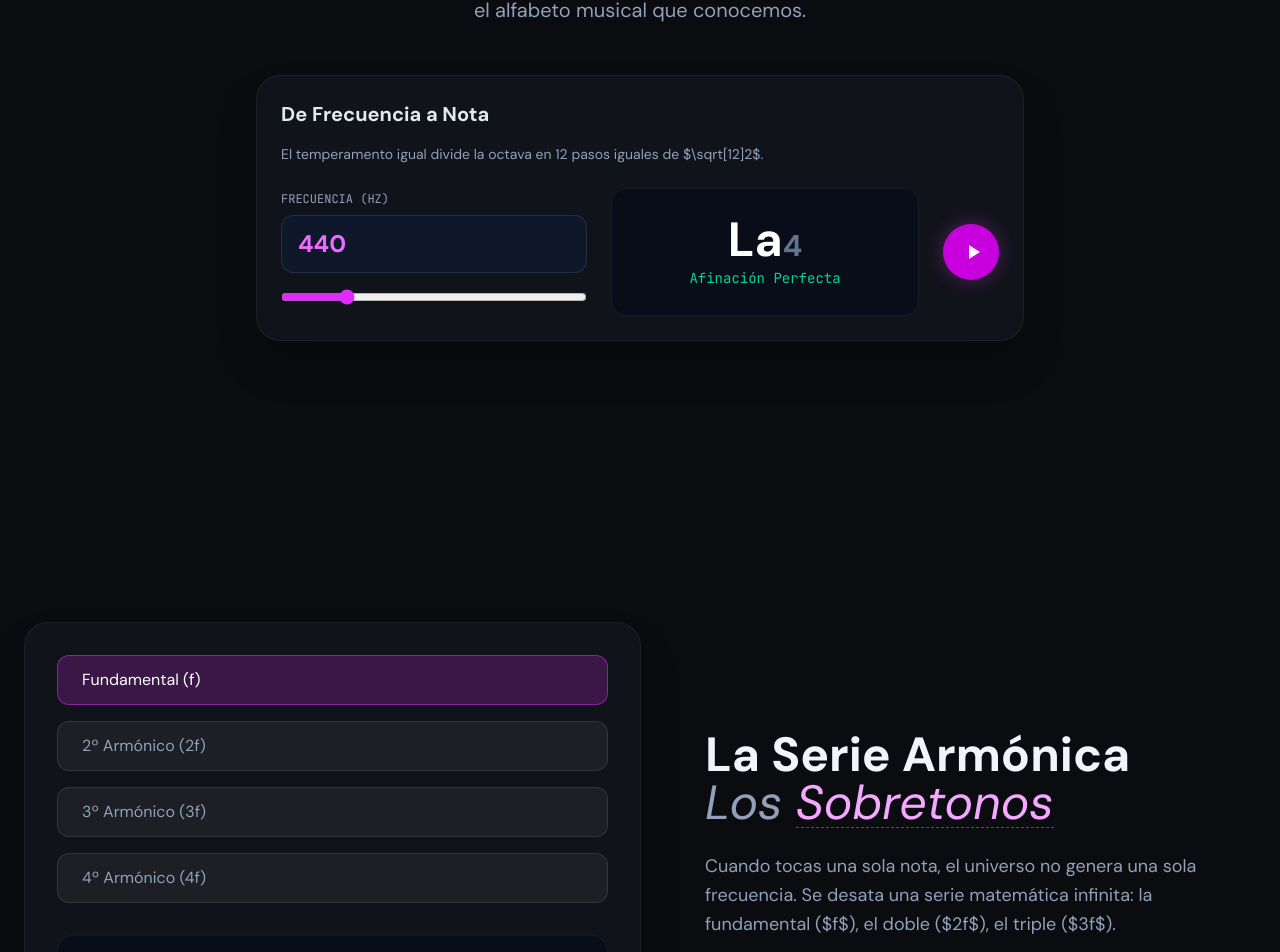
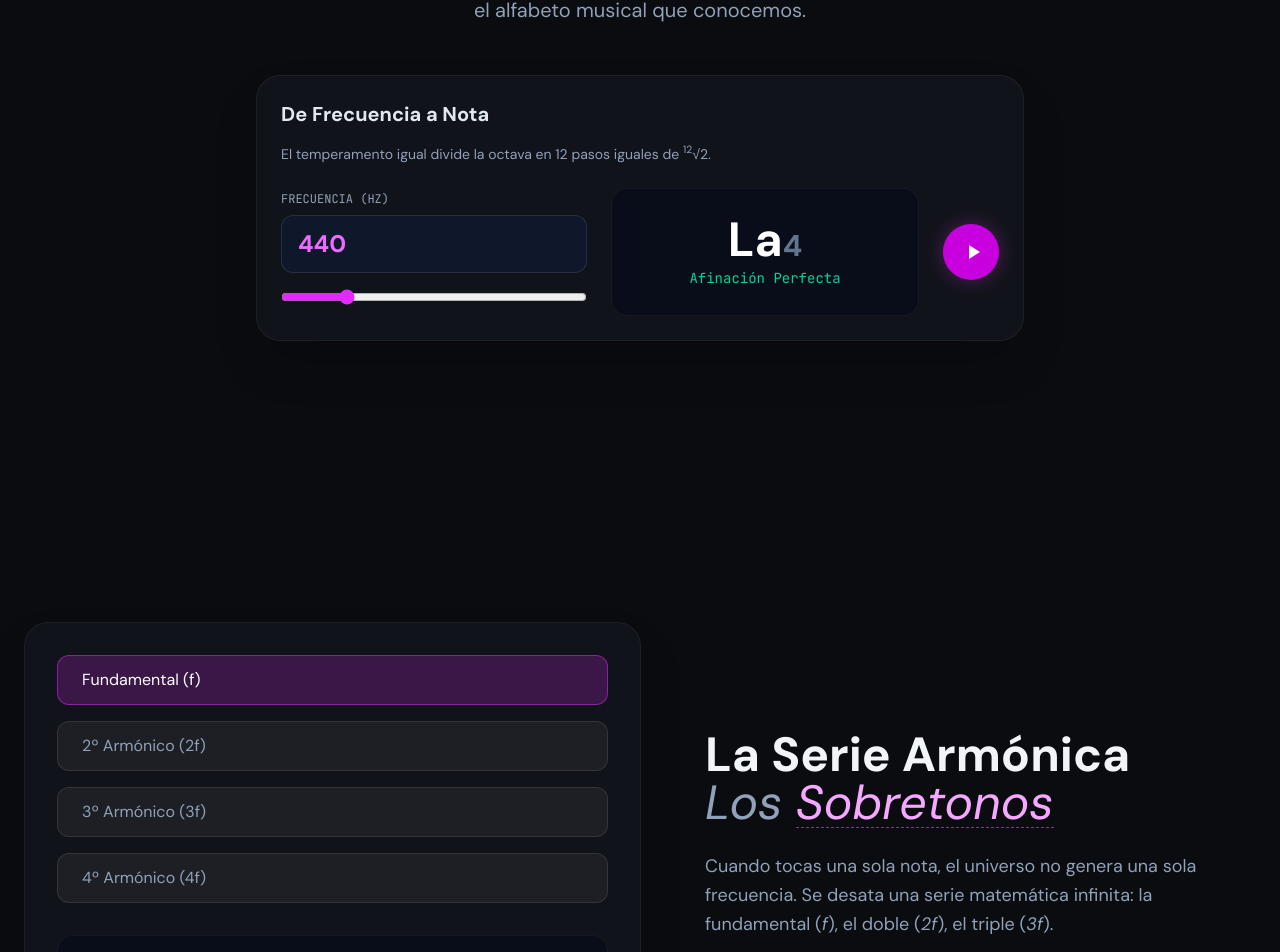
Before and after one commit to juanmiguel-dev/matematicas, a React (Vite) app: page /matematicas-musicales in a window 1280 px wide. Shown: the part 1909-2861 px from the top of the page. Built offline with nearby package versions, Linux system fonts and the light colour scheme.

Commit message:
fix(ui): replace raw LaTeX strings with HTML formatting for math symbols

```diff
--- a/src/components/MusicInteractive.tsx
+++ b/src/components/MusicInteractive.tsx
@@ -61,7 +61,7 @@ export const FreqToNote = () => {
   return (
     <div className="bg-[#11131a] border border-white/5 rounded-3xl p-6 shadow-2xl">
       <h3 className="text-xl font-bold font-serif mb-4 text-slate-200">De Frecuencia a Nota</h3>
-      <p className="text-slate-400 text-sm mb-6">El temperamento igual divide la octava en 12 pasos iguales de $\sqrt[12]{2}$.</p>
+      <p className="text-slate-400 text-sm mb-6">El temperamento igual divide la octava en 12 pasos iguales de <sup>12</sup>&radic;2.</p>
       <div className="flex flex-col md:flex-row gap-6 items-center">
         <div className="flex-1 w-full">
           <label className="text-xs font-mono text-slate-400 mb-2 block uppercase">Frecuencia (Hz)</label>
@@ -218,7 +218,7 @@ export const RhythmVisualizer = () => {
       <div className="flex justify-between items-center mb-6">
         <div>
           <h3 className="text-2xl font-bold font-serif text-slate-200">Polirritmia: 3 contra 2</h3>
-          <p className="text-slate-400 text-sm mt-1">El ritmo son fracciones del tiempo. Aquí superponemos $\frac{1}{3}$ y $\frac{1}{2}$.</p>
+          <p className="text-slate-400 text-sm mt-1">El ritmo son fracciones del tiempo. Aquí superponemos 1/3 y 1/2.</p>
         </div>
         <button
           onClick={toggleRhythm}
--- a/src/pages/GeometriaDimensional.tsx
+++ b/src/pages/GeometriaDimensional.tsx
@@ -997,7 +997,7 @@ export default function GeometriaDimensional() {
                </div>
                <h2 className="text-4xl font-bold font-sans text-white mb-4">Espiral Áurea 3D</h2>
                <p className="text-slate-300 leading-relaxed font-light mb-8">
-                 Visualización del gráfico tridimensional donde la espiral áurea ($Φ$) yace en el plano de la Geometría de Reposo.
+                 Visualización del gráfico tridimensional donde la espiral áurea (<em>Φ</em>) yace en el plano de la Geometría de Reposo.
                </p>
                <div className="bg-slate-900/80 border border-slate-700 rounded-2xl p-5 mb-6">
                  <div className="text-2xl font-bold font-serif italic text-amber-400 mb-1">J<sub className="text-sm">s</sub> = 0</div>
--- a/src/pages/MatematicasMusicales.tsx
+++ b/src/pages/MatematicasMusicales.tsx
@@ -265,7 +265,7 @@ export default function MatematicasMusicales() {
             >
               <h2 className="text-4xl md:text-5xl font-bold font-serif">La Serie Armónica <br/><span className="text-slate-400 italic font-light">Los <GlossaryTooltip term="Sobretono" definition="Cualquier frecuencia mayor a la fundamental que resuena simultáneamente.">Sobretonos</GlossaryTooltip></span></h2>
               <p className="text-lg text-slate-400 leading-relaxed">
-                Cuando tocas una sola nota, el universo no genera una sola frecuencia. Se desata una serie matemática infinita: la fundamental ($f$), el doble ($2f$), el triple ($3f$).
+                Cuando tocas una sola nota, el universo no genera una sola frecuencia. Se desata una serie matemática infinita: la fundamental (<em>f</em>), el doble (<em>2f</em>), el triple (<em>3f</em>).
               </p>
               <p className="text-lg text-slate-400 leading-relaxed">
                 Esta síntesis aditiva es lo que le da "color" o timbre a los instrumentos. Enciende los armónicos para ver cómo se construye una onda compleja.
```
